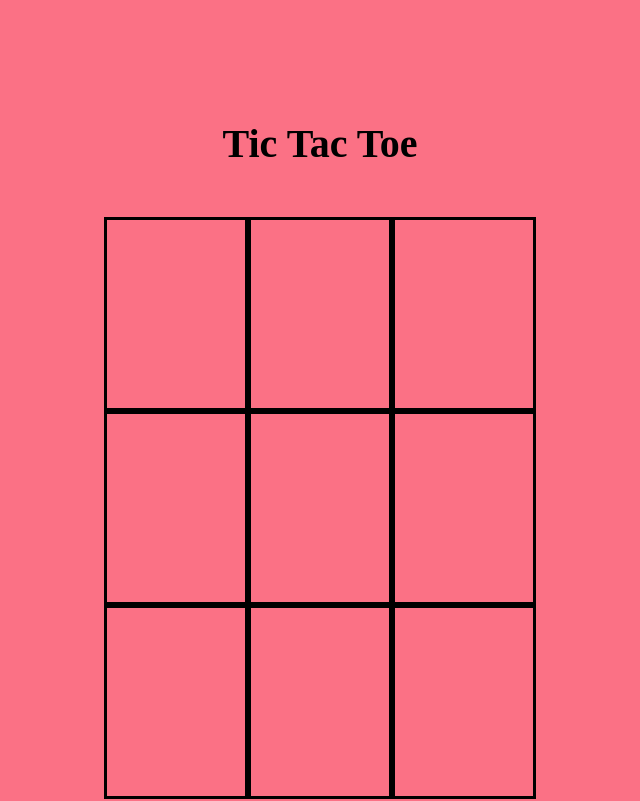
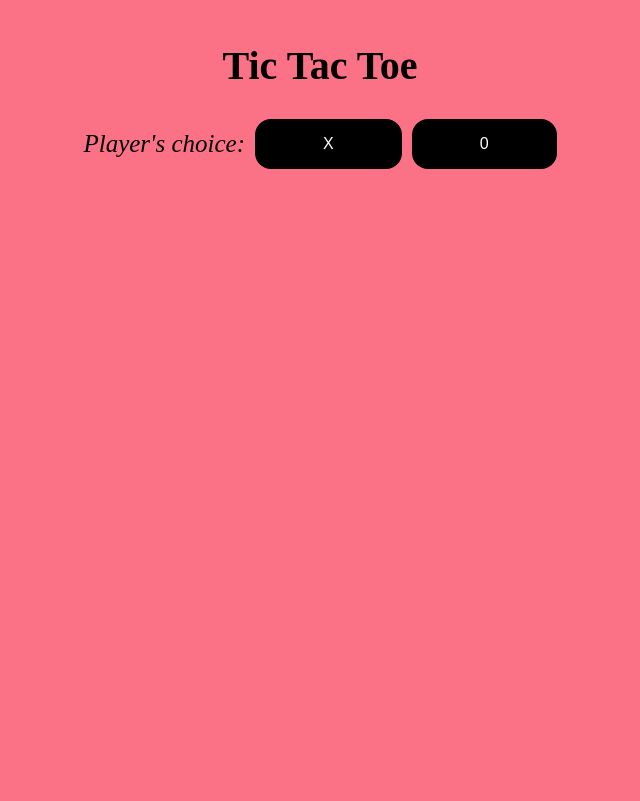
Before and after one commit to rosecodez/Tic-Tac-Toe, a plain HTML site: page index.html in a window 1280 px wide. Shown: the whole page, without its empty margins (320-960 px from the left). Drawn offline with Linux system fonts and the light colour scheme.

Commit message:
Create buttons for player choice and style them

```diff
--- a/index.html
+++ b/index.html
@@ -9,20 +9,19 @@
 </head>
 <body>
     <h1>Tic Tac Toe</h1>
-    <div id="container">
+    <p>Player's choice: <button id="x">X</button><button id="zero">0</button></p>
+    <div id="container" >
         <div id="squares">
-            <div class="square" value=""></div>
-            <div class="square" value=""></div>
-            <div class="square" value=""></div>
-            <div class="square" value=""></div>
-            <div class="square" value=""></div>
-            <div class="square" value=""></div>
-            <div class="square" value=""></div>
-            <div class="square" value=""></div>
-            <div class="square" value=""></div>
+            <div class="square" id="one" value=""></div>
+            <div class="square" id="two" value=""></div>
+            <div class="square" id="three" value=""></div>
+            <div class="square" id="four" value=""></div>
+            <div class="square" id="five" value=""></div>
+            <div class="square" id="six" value=""></div>
+            <div class="square" id="seven" value=""></div>
+            <div class="square" id="eight" value=""></div>
+            <div class="square" id="nine" value=""></div>
         </div>
-
     </div>
-
 </body>
 </html>
--- a/script.js
+++ b/script.js
@@ -1,15 +1,32 @@
+
+
 // create module for gameboard
 const gameBoard = (function() {
     const gameboard = ["x", "0"];
     return { gameboard };
 })();
 
-
+const showGameBoard = gameBoardFunc => {
+    const container = document.getElementById("container");
+    const square = document.querySelector("square")
+}
 // create factory function for players
 const player = (name) => {
-    return { name };
+    const getName = () => name;
+    const sayName = () => console.log(`${getName()} is the Player}.`);
+    return { getName, sayName };
 };
 const human = player('human');
 const computer = player('computer');
 console.log(human.name);
 console.log(computer.name);
+
+function getPlayerChoice() {
+    let id ="";
+    if (event.target.id == "x") {
+        console.log("Player chose X");
+    }
+    if(event.target.id == "zero") {
+         console.log("Player chose 0");
+    }
+}
--- a/style.css
+++ b/style.css
@@ -7,9 +7,28 @@ h1 {
     display: flex;
     font-size: 40px;
     justify-content: center;
-    padding-top: 120px;
+    padding-top: 42px;
+}
+p {
+    font-style: italic;
+    font-size: 25px;
+    padding-top: 30px;
+    display: flex;
+    justify-content: center;
+    align-items: center;
+    gap: 10px;
+}
+button {
+    border: none;
+    padding: 16px 68px;
+    font-size: 16px;
+    background-color: black;
+    cursor: pointer;
+    color: white;
+    border-radius: 16px;
 }
 #container {
+    visibility: hidden;
     display: flex;
     justify-content: center;
     padding-top: 50px;
@@ -28,4 +47,5 @@ h1 {
     height: 188px;
     justify-content: center;
     align-items: center;
+    cursor: pointer;
 }
```
